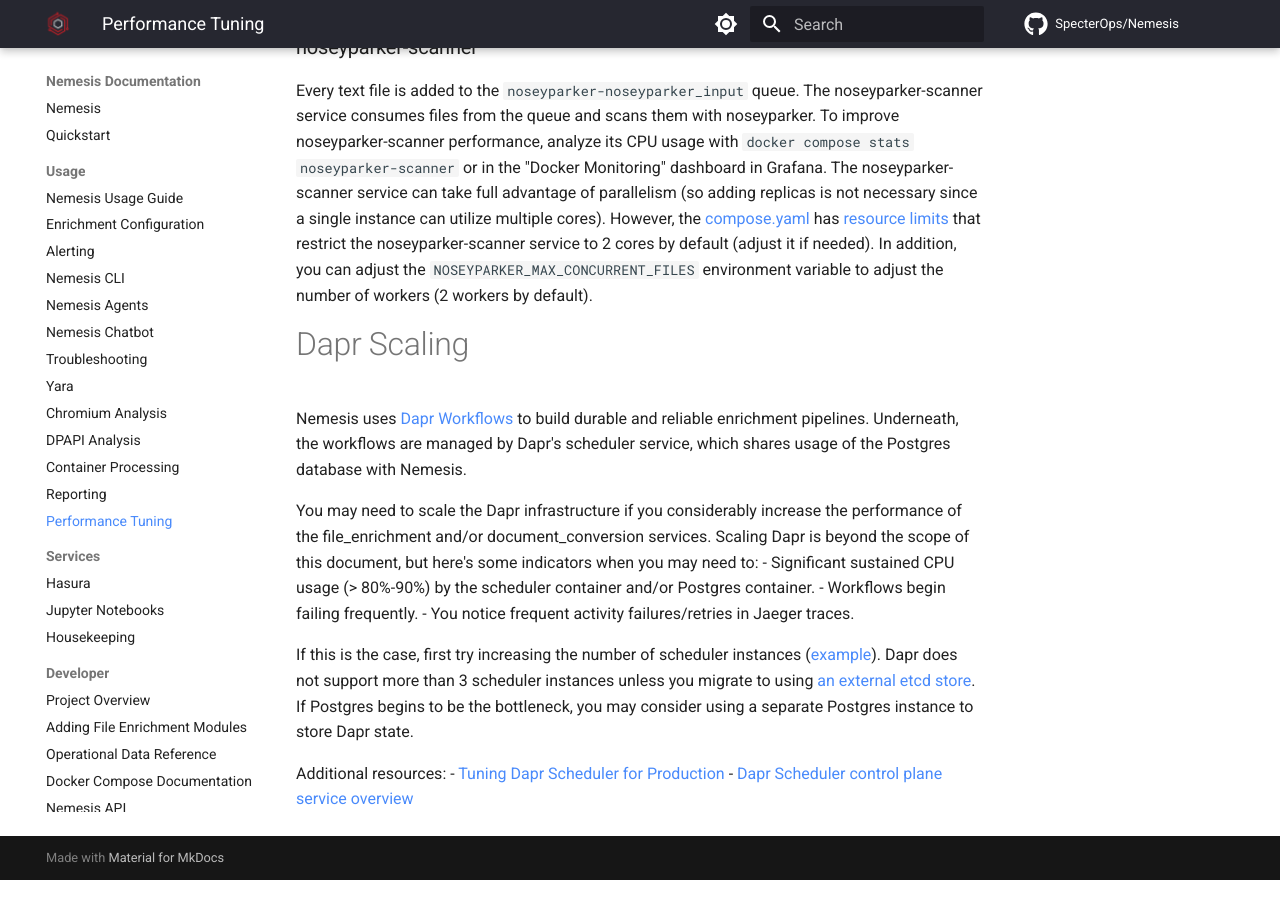
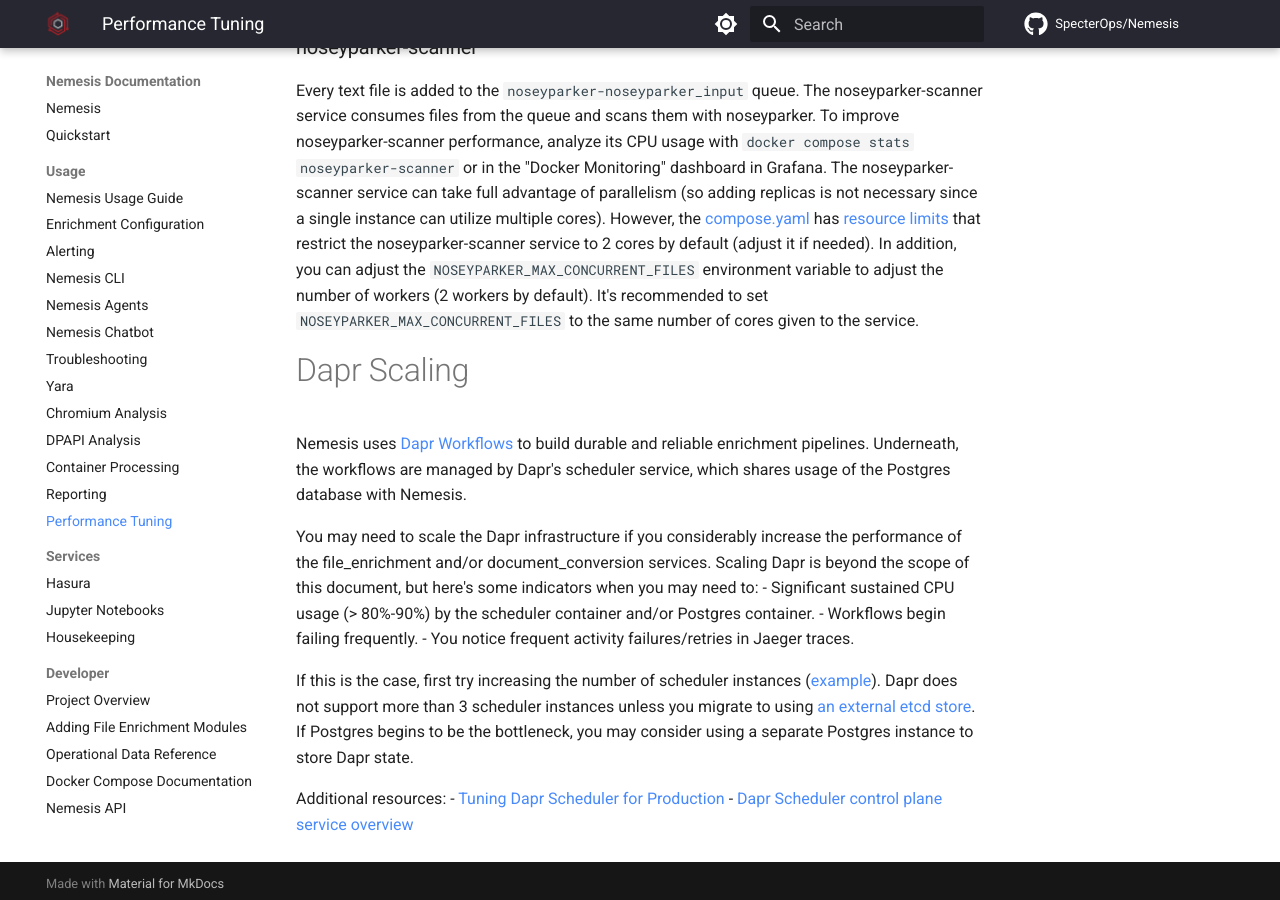
Before and after one commit to SpecterOps/Nemesis, an MkDocs documentation site: the page built from docs/performance.md, in a window 1280 px wide and 900 px high, scrolled down 2808 px. Built offline with MkDocs 1.6.1 and Material for MkDocs 9.7.7, drawn with Linux system fonts in a browser that asks for light colours; comment, search, counter and statistics services are not loaded.

Commit message:
update perf docs for noseyparker

```diff
--- a/docs/performance.md
+++ b/docs/performance.md
@@ -45,7 +45,7 @@
 Every file is added to the `files-document_conversion_input` queue. The document_conversion service consumes files from the queue and extracts text, runs `strings` on the file, and converts documents to PDFs. To improve document_conversion performance, analyze its CPU usage with `docker compose stats document-conversion` or in the "Docker Monitoring" dashboard in Grafana. The document_conversion service can take full advantage of parallelism (so adding replicas is not necessary since a single instance can utilize multiple cores). However, the [compose.yaml](https://github.com/SpecterOps/Nemesis/blob/main/compose.yaml#L565) has [resource limits](https://docs.docker.com/reference/compose-file/deploy/#resources) that restrict the document-conversion service to 2 cores by default (adjust it if needed). In addition, you can adjust the `DOCUMENTCONVERSION_MAX_PARALLEL_WORKFLOWS` environment variable to adjust the number of workers (2 workers by default).
 
 ### noseyparker-scanner
-Every text file is added to the `noseyparker-noseyparker_input` queue. The noseyparker-scanner service consumes files from the queue and scans them with noseyparker. To improve noseyparker-scanner performance, analyze its CPU usage with `docker compose stats noseyparker-scanner` or in the "Docker Monitoring" dashboard in Grafana. The noseyparker-scanner service can take full advantage of parallelism (so adding replicas is not necessary since a single instance can utilize multiple cores). However, the [compose.yaml](https://github.com/SpecterOps/Nemesis/blob/main/compose.yaml#L129) has [resource limits](https://docs.docker.com/reference/compose-file/deploy/#resources) that restrict the noseyparker-scanner service to 2 cores by default (adjust it if needed). In addition, you can adjust the `NOSEYPARKER_MAX_CONCURRENT_FILES` environment variable to adjust the number of workers (2 workers by default).
+Every text file is added to the `noseyparker-noseyparker_input` queue. The noseyparker-scanner service consumes files from the queue and scans them with noseyparker. To improve noseyparker-scanner performance, analyze its CPU usage with `docker compose stats noseyparker-scanner` or in the "Docker Monitoring" dashboard in Grafana. The noseyparker-scanner service can take full advantage of parallelism (so adding replicas is not necessary since a single instance can utilize multiple cores). However, the [compose.yaml](https://github.com/SpecterOps/Nemesis/blob/main/compose.yaml#L129) has [resource limits](https://docs.docker.com/reference/compose-file/deploy/#resources) that restrict the noseyparker-scanner service to 2 cores by default (adjust it if needed). In addition, you can adjust the `NOSEYPARKER_MAX_CONCURRENT_FILES` environment variable to adjust the number of workers (2 workers by default). It's recommended to set `NOSEYPARKER_MAX_CONCURRENT_FILES` to the same number of cores given to the service.
 
 
 # Dapr Scaling
```
